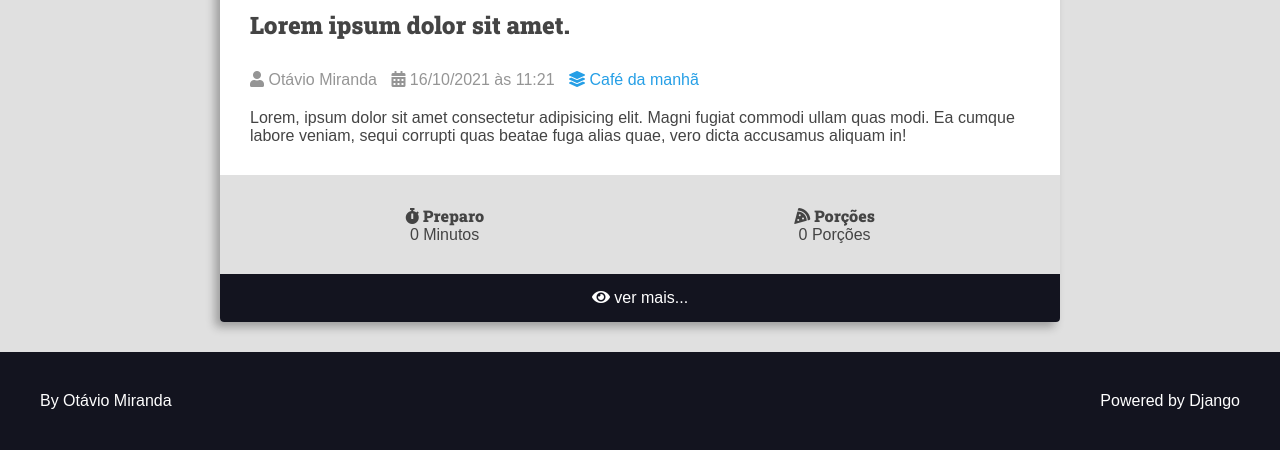
After one commit to Mathuesbg/recipes, a Django app: page /recipe/1/ in a window 1280 px wide. The commit adds this page. Shown: the part 537-987 px from the top of the page. Run offline with Django 5.2, Linux system fonts and the light colour scheme.

Commit message:
add recipe detail view

```diff
--- a/core/static/core/css/styles.css
+++ b/core/static/core/css/styles.css
@@ -231,6 +231,16 @@
     filter: brightness(2);
 }
 
+.main-content-detail .recipe-list-item {
+    max-width: 84rem;
+    margin: 0 auto;
+}
+
+.main-content-detail .recipe-list-item:hover {
+    transform: scale(1);
+    box-shadow: -5px 5px 15px rgba(0, 0, 0, .2);
+}
+
 .main-footer {
     display: flex;
     align-items: center;
--- /dev/null
+++ b/core/templates/core/pages/recipe-view.html
@@ -0,0 +1,12 @@
+{% include "core/partials/head.html" %}
+    <body>
+        {% include "core/partials/header.html" %}
+        {% include "core/partials/search.html" %}
+        <main class="main-content-container">
+            <div class="main-content main-content-detail container">
+                {% include "core/partials/recipe.html" %}
+            </div>
+        </main>
+        {% include "core/partials/footer.html" %}
+    </body>
+</html>
--- a/core/templates/core/partials/recipe.html
+++ b/core/templates/core/partials/recipe.html
@@ -44,7 +44,7 @@
     </div>
 
     <footer class="recipe-footer">
-        <a class="recipe-read-more button button-dark button-full-width" href="/recipes/3/">
+        <a class="recipe-read-more button button-dark button-full-width" href="/recipe/3/">
             <i class="fas fa-eye"></i>
             <span>ver mais...</span>
         </a>
--- a/core/urls.py
+++ b/core/urls.py
@@ -4,4 +4,5 @@
 
 urlpatterns = [
     path('', views.home, name='home'),
+    path('recipe/<int:id>/', views.recipe, name='recipe'),
     ]
--- a/core/views.py
+++ b/core/views.py
@@ -3,3 +3,6 @@
 # Create your views here.
 def home(request):
     return render(request, 'core/pages/home.html', context={"name": "matheus"})
+
+def recipe(request, id):
+        return render(request, 'core/pages/recipe-view.html', context={"name": "matheus"})
```
Also changed, not shown: core/templates/core/pages/home.html (+7 -1 lines).
